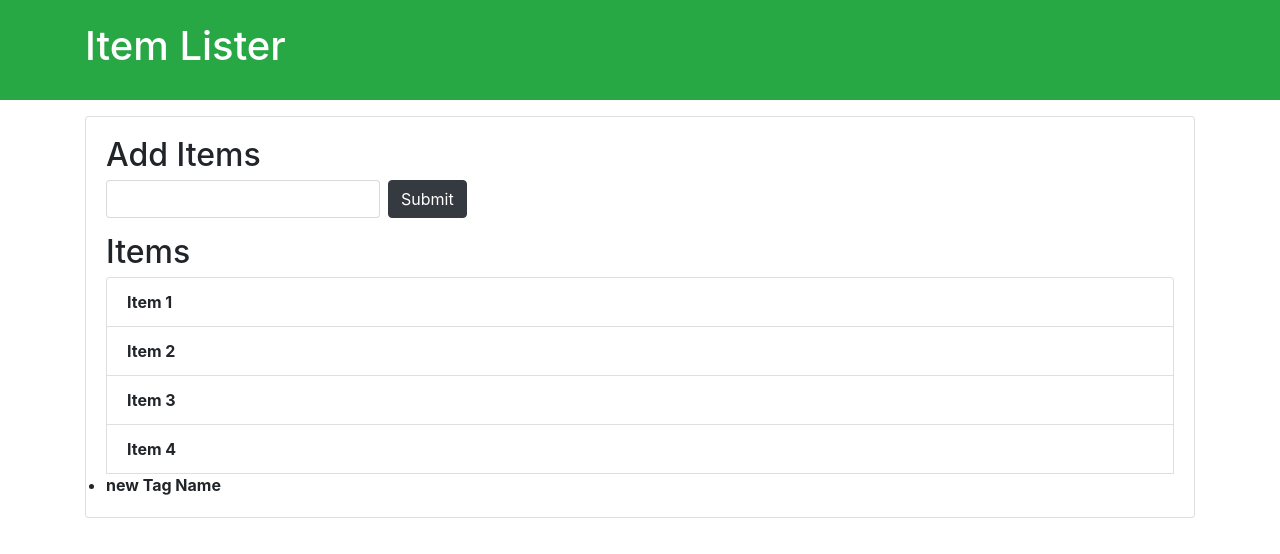
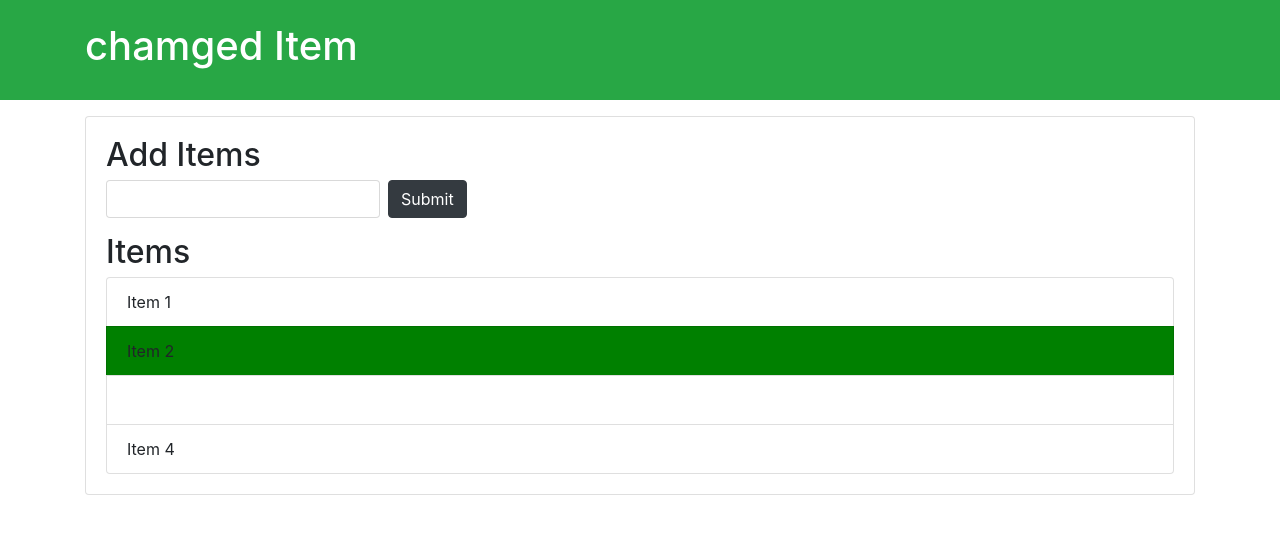
Before and after one commit to roshinys/DOMBasics, a plain HTML site: page index.html in a window 1280 px wide. Drawn offline with nearby package versions, Linux system fonts and the light colour scheme.

Commit message:
querySelector V4.0

```diff
--- a/dom.js
+++ b/dom.js
@@ -21,8 +21,19 @@
 // for (let i = 0; i < items.length; i++) {
 //   items[i].style.fontWeight = "Bold";
 // }
-var li = document.getElementsByTagName("li");
-console.log(li);
-for (let i = 0; i < li.length; i++) {
-  li[i].style.fontWeight = "Bold";
-}
+// var li = document.getElementsByTagName("li");
+// console.log(li);
+// for (let i = 0; i < li.length; i++) {
+//   li[i].style.fontWeight = "Bold";
+// }
+//QuerySelector
+var headerTitle = document.querySelector("#header-title");
+console.log(headerTitle);
+headerTitle.innerText = "chamged Item";
+var li = document.querySelectorAll("li");
+var secondLi = document.querySelector(".list-group-item:nth-child(2)");
+console.log(secondLi);
+secondLi.style.backgroundColor = "green";
+var thirdLi = document.querySelector(".list-group-item:nth-child(3)");
+thirdLi.style.color = "white";
+// thirdLi.style.display = "none";
--- a/index.html
+++ b/index.html
@@ -33,7 +33,6 @@
           <li class="list-group-item">Item 2</li>
           <li class="list-group-item">Item 3</li>
           <li class="list-group-item">Item 4</li>
-          <li>new Tag Name</li>
         </ul>
       </div>
     </div>
```
